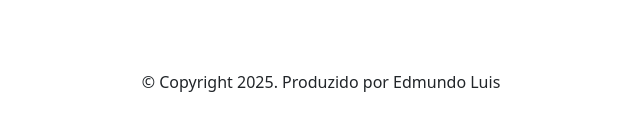
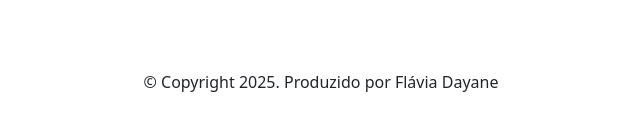
Before and after one commit to fishixzschool/CodandoComAlura, a plain HTML site: page Portfoliov4/index.html in a window 1280 px wide. Shown: the part 1171-1301 px from the top of the page, 319-959 px from the left. Drawn offline with nearby package versions, Linux system fonts and the light colour scheme; files that its build step writes are made by us from their sources.

Commit message:
Update index.html

```diff
--- a/Portfoliov4/index.html
+++ b/Portfoliov4/index.html
@@ -72,7 +72,7 @@
             <i class="bi bi-github"></i>
             <a href="https://github.com/fishixzschool">GitHub</a>
         </div>
-        <p class="my-5 text-center">© Copyright 2025. Produzido por Edmundo Luis</p>
+        <p class="my-5 text-center">© Copyright 2025. Produzido por Flávia Dayane</p>
     </footer>
 
 <script src="https://cdn.jsdelivr.net/npm/bootstrap@5.3.2/dist/js/bootstrap.bundle.min.js"></script>
```
